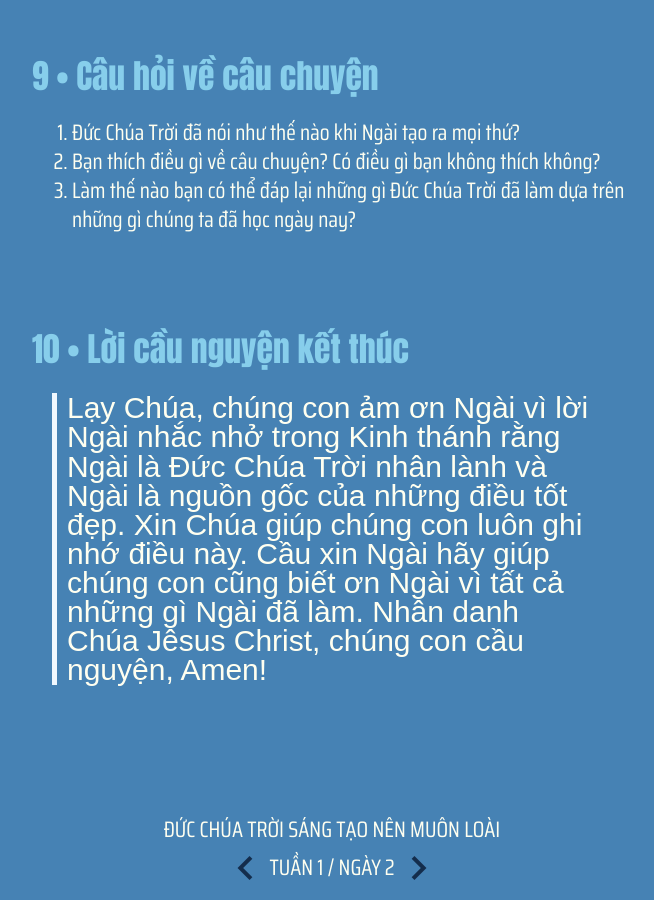
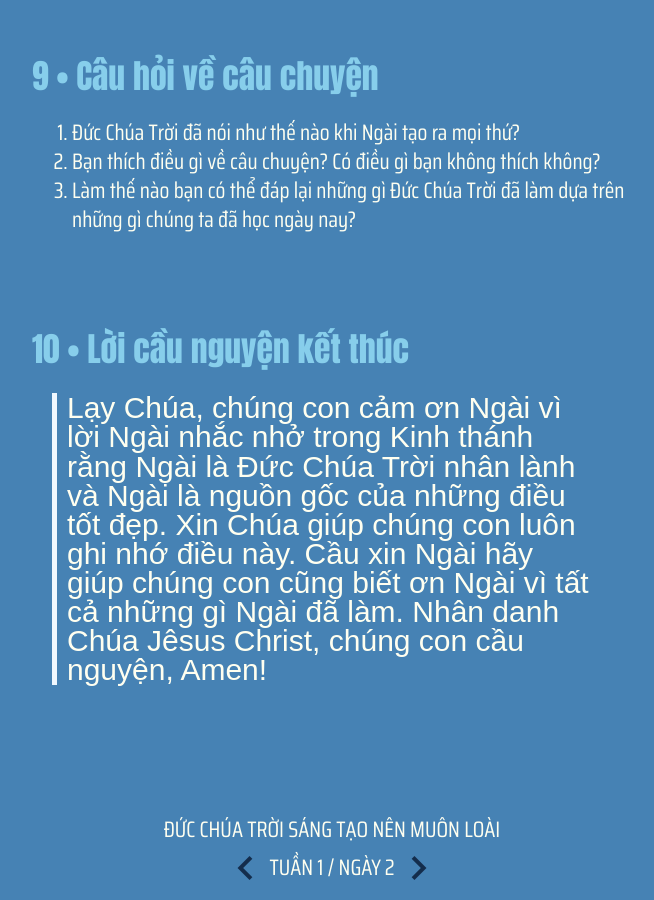
Before and after one commit to GospelTrust/LGS, a Jekyll site: the page built from docs/content/_vi/01-2.md, in a window 1280 px wide and 900 px high, scrolled down 3391 px. Shown: the whole window, without its empty margins (308-962 px from the left). Built offline with Jekyll 4.4.1, drawn with Linux system fonts in a browser that asks for light colours; some web fonts are replaced.

Commit message:
Update: w1d2

```diff
--- a/docs/content/_vi/01-2.md
+++ b/docs/content/_vi/01-2.md
@@ -67,4 +67,4 @@ Phụ huynh/ người hướng dẫn có thể chia đoạn văn thành hai ph
 
 {% include lesson/section.html index=10 %}
 
-> Lạy Chúa, chúng con ảm ơn Ngài vì lời Ngài nhắc nhở trong Kinh thánh rằng Ngài là Đức Chúa Trời nhân lành và Ngài là nguồn gốc của những điều tốt đẹp. Xin Chúa giúp chúng con luôn ghi nhớ điều này. Cầu xin Ngài hãy giúp chúng con cũng biết ơn Ngài vì tất cả những gì Ngài đã làm. Nhân danh Chúa Jêsus Christ, chúng con cầu nguyện, Amen!
+> Lạy Chúa, chúng con cảm ơn Ngài vì lời Ngài nhắc nhở trong Kinh thánh rằng Ngài là Đức Chúa Trời nhân lành và Ngài là nguồn gốc của những điều tốt đẹp. Xin Chúa giúp chúng con luôn ghi nhớ điều này. Cầu xin Ngài hãy giúp chúng con cũng biết ơn Ngài vì tất cả những gì Ngài đã làm. Nhân danh Chúa Jêsus Christ, chúng con cầu nguyện, Amen!
```
